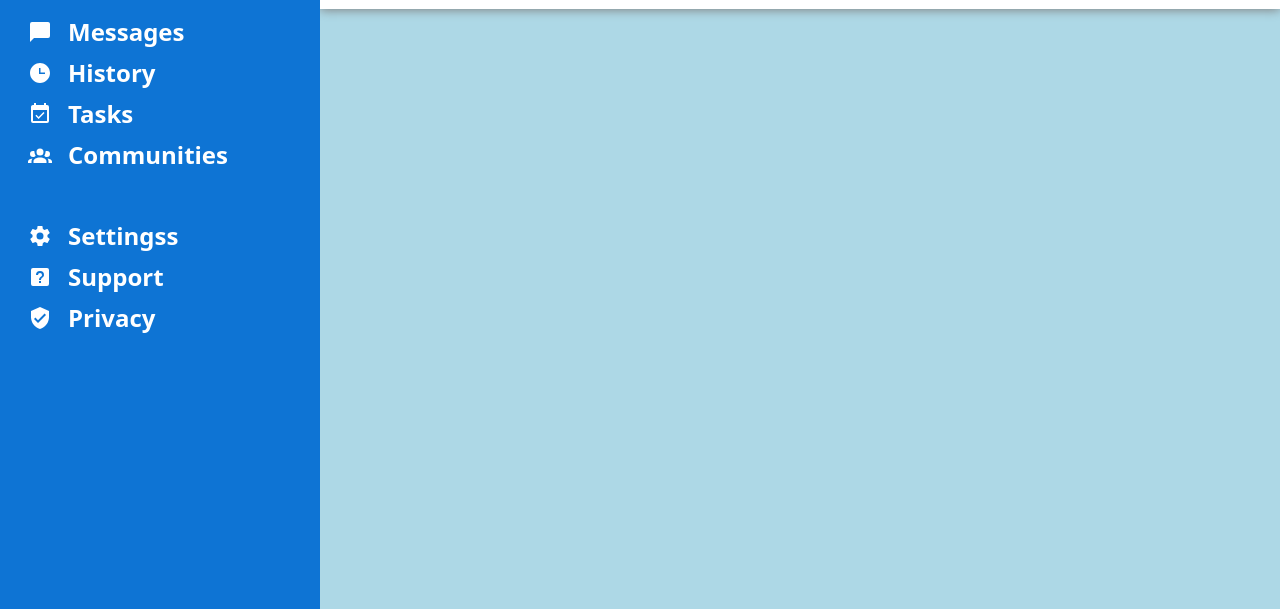
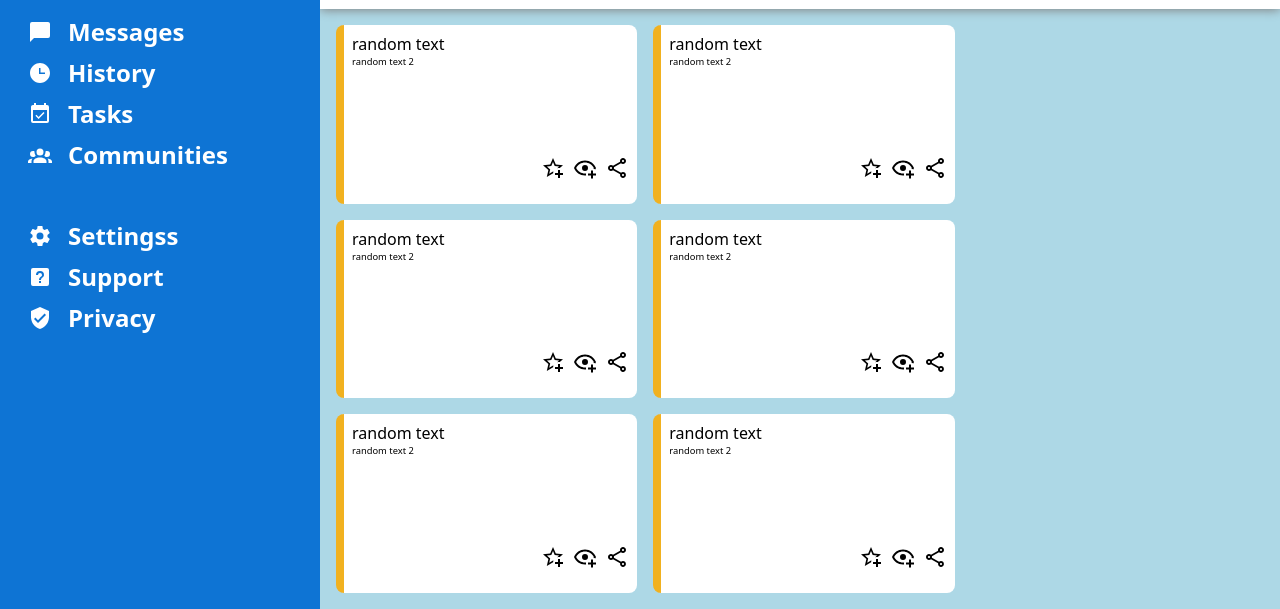
Before and after one commit to introduction996/admin-dashboard-project, a plain HTML site: page index.html in a window 1280 px wide. Shown: the part 191-800 px from the top of the page. Drawn offline with Linux system fonts and the light colour scheme.

Commit message:
add content cards

```diff
--- a/index.html
+++ b/index.html
@@ -91,6 +91,58 @@
     </nav>
 
 
-    <div id="content"></div>
+    <div id="content">
+        <div class="content1 cards">
+            <div class="content-card">
+                <div class="card-text">
+                    <h1>random text</h1>
+                    <h3>random text 2</h3>
+                </div>
+                <div class="card-icons"></div>
+            </div>
+
+            <div class="content-card">
+                <div class="card-text">
+                    <h1>random text</h1>
+                    <h3>random text 2</h3>
+                </div>
+                <div class="card-icons"></div>
+            </div>
+
+            <div class="content-card">
+                <div class="card-text">
+                    <h1>random text</h1>
+                    <h3>random text 2</h3>
+                </div>
+                <div class="card-icons"></div>
+            </div>
+
+            <div class="content-card">
+                <div class="card-text">
+                    <h1>random text</h1>
+                    <h3>random text 2</h3>
+                </div>
+                <div class="card-icons"></div>
+            </div>
+
+
+            <div class="content-card">
+                <div class="card-text">
+                    <h1>random text</h1>
+                    <h3>random text 2</h3>
+                </div>
+                <div class="card-icons"></div>
+            </div>
+
+            <div class="content-card">
+                <div class="card-text">
+                    <h1>random text</h1>
+                    <h3>random text 2</h3>
+                </div>
+                <div class="card-icons"></div>
+            </div>
+        </div>
+        <div class="content2 announcements-trending"></div>
+    </div>
 </body>
 </html>
--- a/index.js
+++ b/index.js
@@ -6,3 +6,15 @@ widgets.forEach((widget) => {
     });
 
 });
+
+
+const starSVG = '<svg xmlns="http://www.w3.org/2000/svg" viewBox="0 0 24 24"><title>star-plus-outline</title><path d="M5.8 21L7.4 14L2 9.2L9.2 8.6L12 2L14.8 8.6L22 9.2L18.8 12H18C17.3 12 16.6 12.1 15.9 12.4L18.1 10.5L13.7 10.1L12 6.1L10.3 10.1L5.9 10.5L9.2 13.4L8.2 17.7L12 15.4L12.5 15.7C12.3 16.2 12.1 16.8 12.1 17.3L5.8 21M17 14V17H14V19H17V22H19V19H22V17H19V14H17Z" /></svg>';
+const eyeSVG = '<svg xmlns="http://www.w3.org/2000/svg" viewBox="0 0 24 24"><title>eye-plus-outline</title><path d="M12,4.5C7,4.5 2.73,7.61 1,12C2.73,16.39 7,19.5 12,19.5C12.36,19.5 12.72,19.5 13.08,19.45C13.03,19.13 13,18.82 13,18.5C13,18.14 13.04,17.78 13.1,17.42C12.74,17.46 12.37,17.5 12,17.5C8.24,17.5 4.83,15.36 3.18,12C4.83,8.64 8.24,6.5 12,6.5C15.76,6.5 19.17,8.64 20.82,12C20.7,12.24 20.56,12.45 20.43,12.68C21.09,12.84 21.72,13.11 22.29,13.5C22.56,13 22.8,12.5 23,12C21.27,7.61 17,4.5 12,4.5M12,9A3,3 0 0,0 9,12A3,3 0 0,0 12,15A3,3 0 0,0 15,12A3,3 0 0,0 12,9M18,14.5V17.5H15V19.5H18V22.5H20V19.5H23V17.5H20V14.5H18Z" /></svg>';
+const shareSVG = '<svg xmlns="http://www.w3.org/2000/svg" viewBox="0 0 24 24"><title>share-variant-outline</title><path d="M18 16.08C17.24 16.08 16.56 16.38 16.04 16.85L8.91 12.7C8.96 12.47 9 12.24 9 12S8.96 11.53 8.91 11.3L15.96 7.19C16.5 7.69 17.21 8 18 8C19.66 8 21 6.66 21 5S19.66 2 18 2 15 3.34 15 5C15 5.24 15.04 5.47 15.09 5.7L8.04 9.81C7.5 9.31 6.79 9 6 9C4.34 9 3 10.34 3 12S4.34 15 6 15C6.79 15 7.5 14.69 8.04 14.19L15.16 18.34C15.11 18.55 15.08 18.77 15.08 19C15.08 20.61 16.39 21.91 18 21.91S20.92 20.61 20.92 19C20.92 17.39 19.61 16.08 18 16.08M18 4C18.55 4 19 4.45 19 5S18.55 6 18 6 17 5.55 17 5 17.45 4 18 4M6 13C5.45 13 5 12.55 5 12S5.45 11 6 11 7 11.45 7 12 6.55 13 6 13M18 20C17.45 20 17 19.55 17 19S17.45 18 18 18 19 18.45 19 19 18.55 20 18 20Z" /></svg>';
+
+const cardIcons = document.querySelectorAll('.card-icons');
+cardIcons.forEach((div) => {
+    div.innerHTML += starSVG;
+    div.innerHTML += eyeSVG;
+    div.innerHTML += shareSVG;
+})
--- a/styles.css
+++ b/styles.css
@@ -114,7 +114,7 @@ body {
 .nav-icons {
     height: 3rem;
     aspect-ratio: auto;
-    fill-opacity: black;
+    fill: black;
 }
 
 .nav-up {
@@ -227,9 +227,52 @@ img[alt="pfp2"] {
     border-radius: 50%;
 }
 
+
+
 #content {
     grid-area: cont;
     background: lightblue;
+
+    display: flex;
+}
+
+.content1 {
+    flex: 2;
+
+    padding: 2rem;
+
+    display: grid;
+    grid-template: repeat(auto-fit, minmax(4vh, 1fr))/repeat(auto-fit, minmax(20vw ,1fr));
+    gap: 2rem
+}
+
+.content-card {
+    background-color: white;
+    padding: 1rem;
+    padding-bottom: 3rem;
+    border-left: 1rem solid rgb(241, 177, 31);
+    border-radius: 1rem;
+
+    display: flex;
+    flex-direction: column;
+    justify-content: space-between;
+}
+
+
+.card-icons {
+    display: flex;
+    gap: 1rem;
+    justify-content: flex-end;
+}
+
+.card-icons > svg {
+    height: 3rem;
+    aspect-ratio: auto;
+    fill: black;
+}
+
+.content2 {
+    flex: 1;
 }
 
 
```
